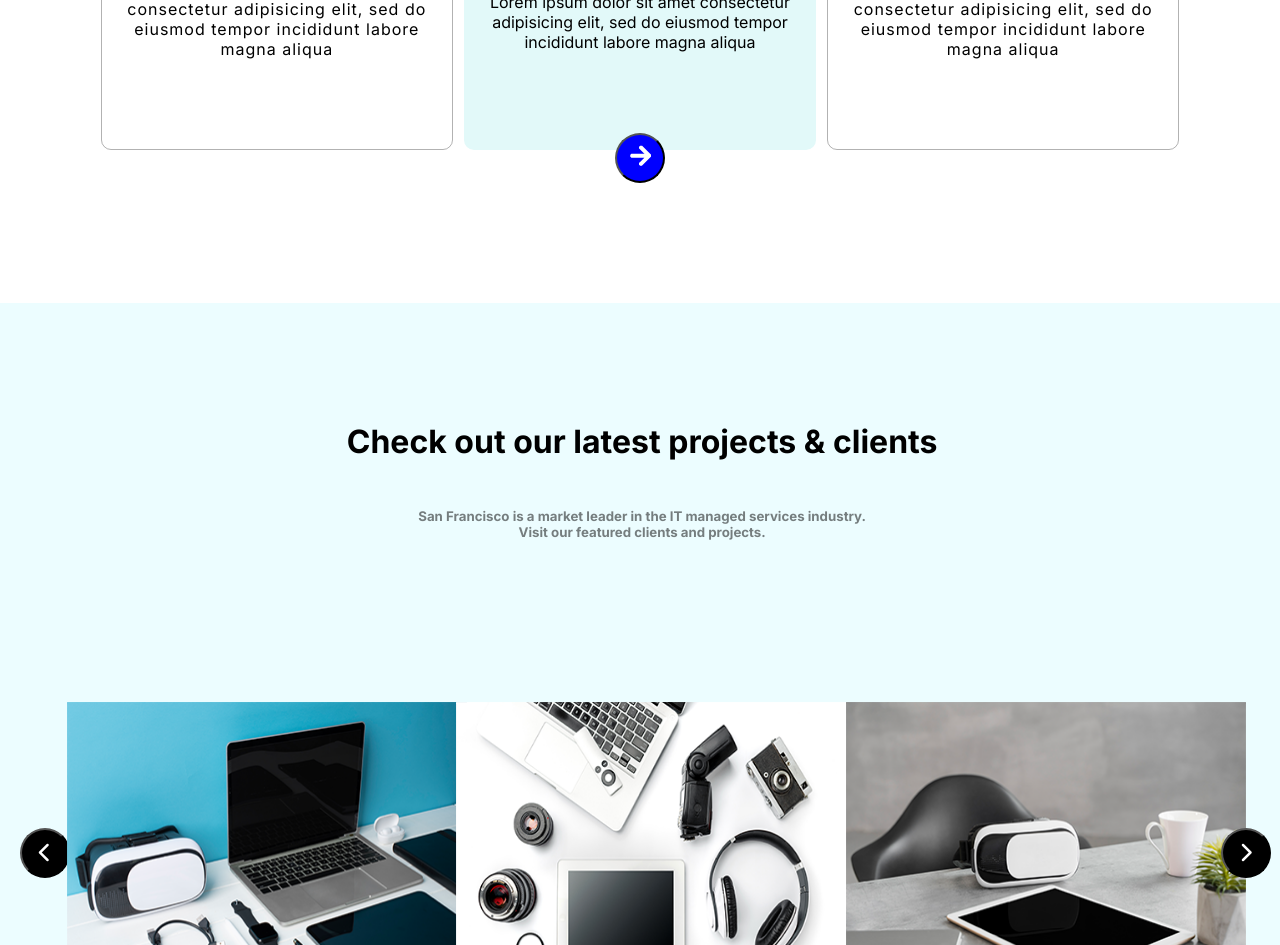
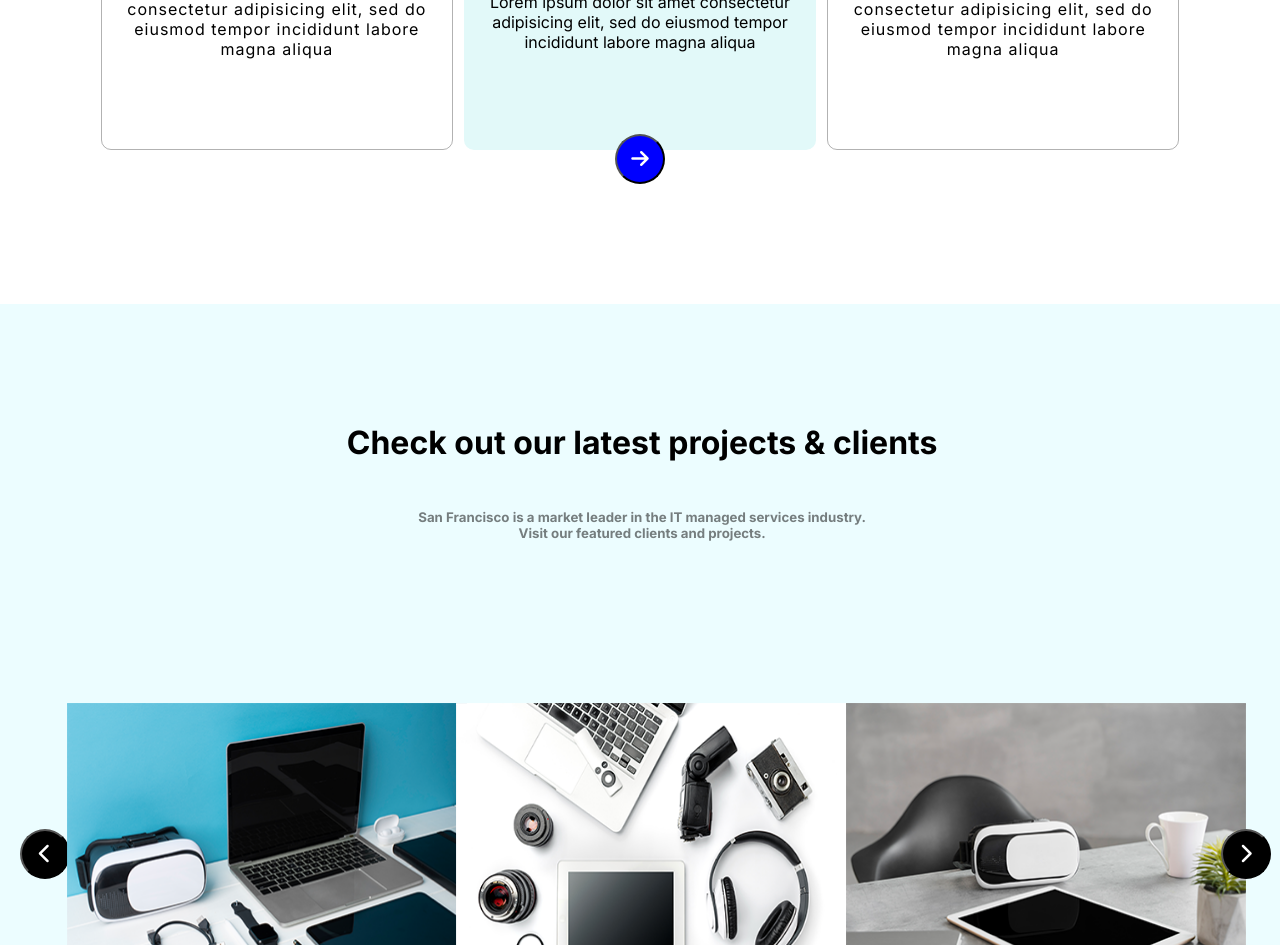
Before and after one commit to vinhkhang123/DuongVinhKhang_YC1, a plain HTML site: page index.html in a window 1280 px wide. Shown: the part 3560-4505 px from the top of the page. Drawn offline with Linux system fonts and the light colour scheme.

Commit message:
hoàn thiện giao diện

```diff
--- a/index.html
+++ b/index.html
@@ -170,7 +170,7 @@
             <p>Lorem ipsum dolor sit amet consectetur adipisicing elit, sed do eiusmod tempor incididunt labore magna aliqua</p>
 
           </div>
-          <button class="ButtonCi"><img src="./assest/Images/arrow-right.png" alt="" ></button>
+          <button class="ButtonCi"><i class="fa-solid fa-arrow-right"></i></button>
         </div>
 
         <div class="rightNot  midText col l-4 m-12 c-12" >
```
